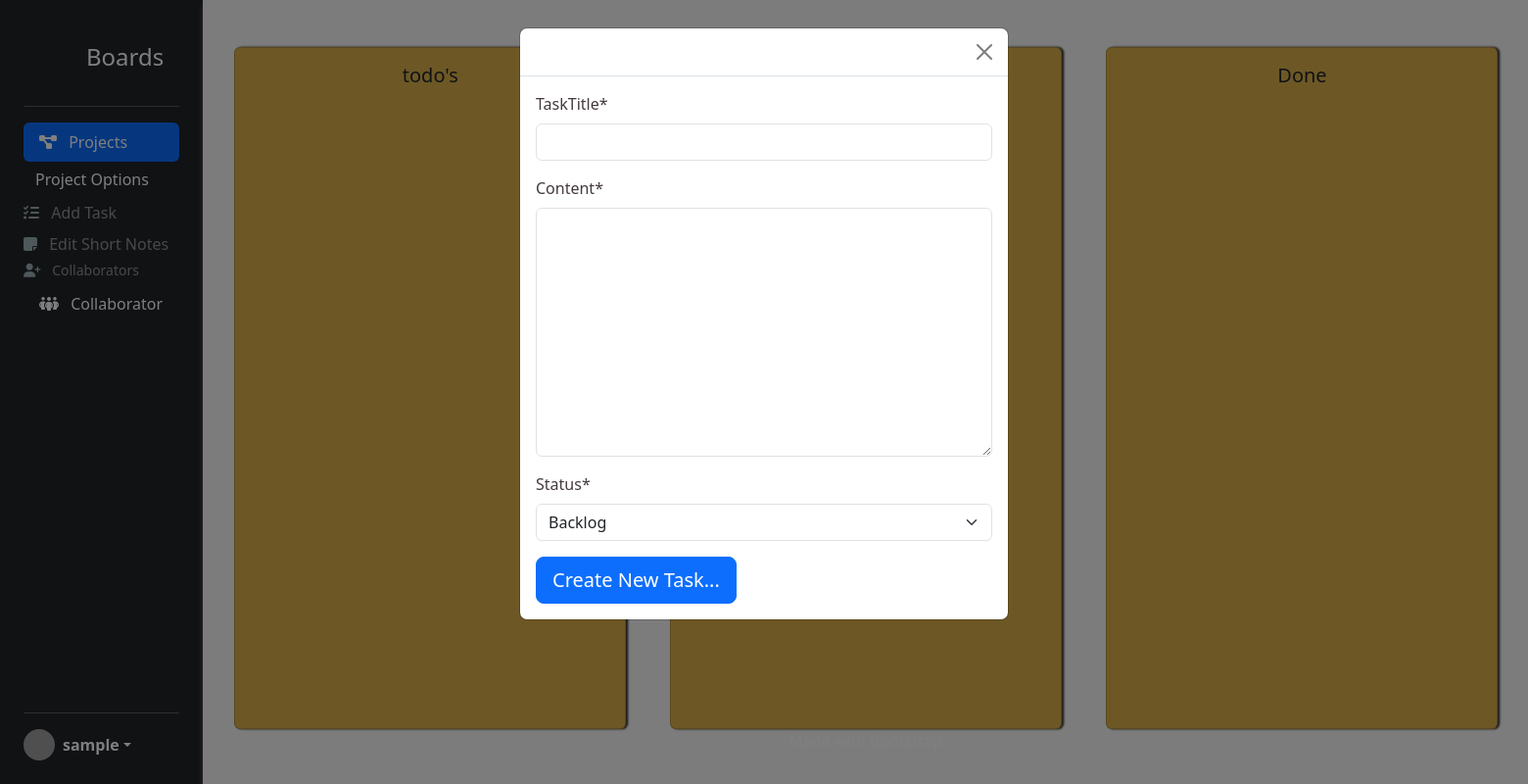
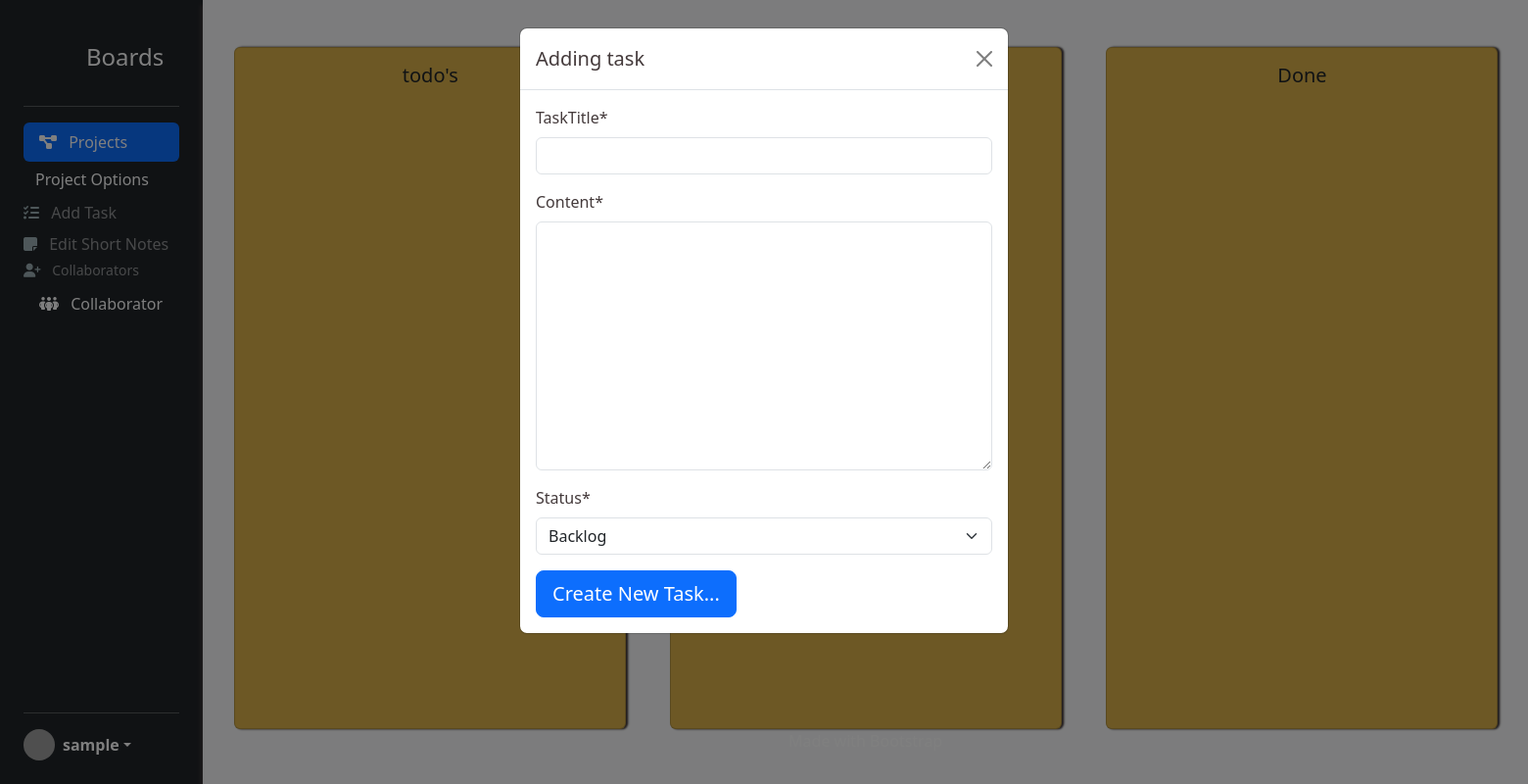
Before and after one commit to LukeI50/Project-Boards, a Django app: a page that uses project_board/templates/project_board/Options/project_modals.html in a window 1560 px wide, after a click on "Add Task". Shown: the whole page at 98% size. Run offline with Django 4.2, Linux system fonts and the light colour scheme; a user stored in the database is signed in; tables that the repository leaves empty hold one stand-in row (values such as "Sample post"); some libraries are stand-ins or nearby versions; grey boxes are pictures that could not be loaded.

Commit message:
Fix: conflict in Add Task Modal Names between js and modal

```diff
--- a/project_board/templates/project_board/Options/project_modals.html
+++ b/project_board/templates/project_board/Options/project_modals.html
@@ -1,10 +1,27 @@
 {% load crispy_forms_tags %}
+<!-- Delete Task Modal -->
+<div class="modal fade" id="DeleteTaskModal" tabindex="-1" aria-labelledby="project-actions-delete-taskLabel" aria-hidden="true">
+    <div class="modal-dialog">
+        <div class="modal-content">
+            <div class="modal-header">
+                <h5 class="modal-title"></h5>
+                <!-- <button type="button" class="btn-close" data-bs-dismiss="modal" aria-label="Close"></button> -->
+            </div>
+            <div class="modal-body">
 
+                <!-- <button id="submitButton" type="submit" class="btn btn-signup btn-lg btn-primary">Create New Task...</button> -->
+            </div>
+        </div>
+    </div>
+</div>
+
+
+<!-- Create Task Modal // Edit Task Modal -->
 <div class="modal fade" id="AddTaskModal" tabindex="-1" aria-labelledby="project-actions-add-taskLabel" aria-hidden="true">
     <div class="modal-dialog">
         <div class="modal-content">
             <div class="modal-header">
-                <h5 id="TaskModelTitle" class="modal-title"></h5>
+                <h5 id="AddTaskModalTitle" class="modal-title">Adding task</h5>
                 <button type="button" class="btn-close" data-bs-dismiss="modal" aria-label="Close"></button>
             </div>
             <div class="modal-body">
@@ -17,6 +34,7 @@
         </div>
     </div>
 </div>
+
 
 <!-- Short notes offcanvas bottom -->
 <div id="shortNotesEdit" class="offcanvas offcanvas-bottom" tabindex="-1">
--- a/project_board/views.py
+++ b/project_board/views.py
@@ -8,6 +8,12 @@ from .models import Project, Task, Note
 
 
 # Create your views here.
+
+def task_delete(request, slug, task_id):
+    """
+    View to delete tasks
+    """
+
 
 def task_edit(request, slug, task_id):
     """
--- a/static/js/edit_tasks.js
+++ b/static/js/edit_tasks.js
@@ -4,7 +4,8 @@ document.addEventListener("DOMContentLoaded", () => {
     const tastText = document.getElementById('id_content');
     const taskForm = document.getElementById("taskForm");
     const addTaskModal = new bootstrap.Modal("#AddTaskModal");
-    const modalTitle = document.getElementById('TaskModelTitle');
+    const modalTitle = document.getElementById('AddTaskModalTitle');
+    console.log(modalTitle);
 
     const submitButton = document.getElementById("submitButton");
 
@@ -35,7 +36,7 @@ document.addEventListener("DOMContentLoaded", () => {
             console.log(title)
             console.log(testel)
 
-            modalTitle.innerText = title;
+            modalTitle.innerText = "Edit Task";
             submitButton.innerText = "Update";
             taskForm.action = `${window.location.pathname}edit_task/${taskId}`;
 
```
